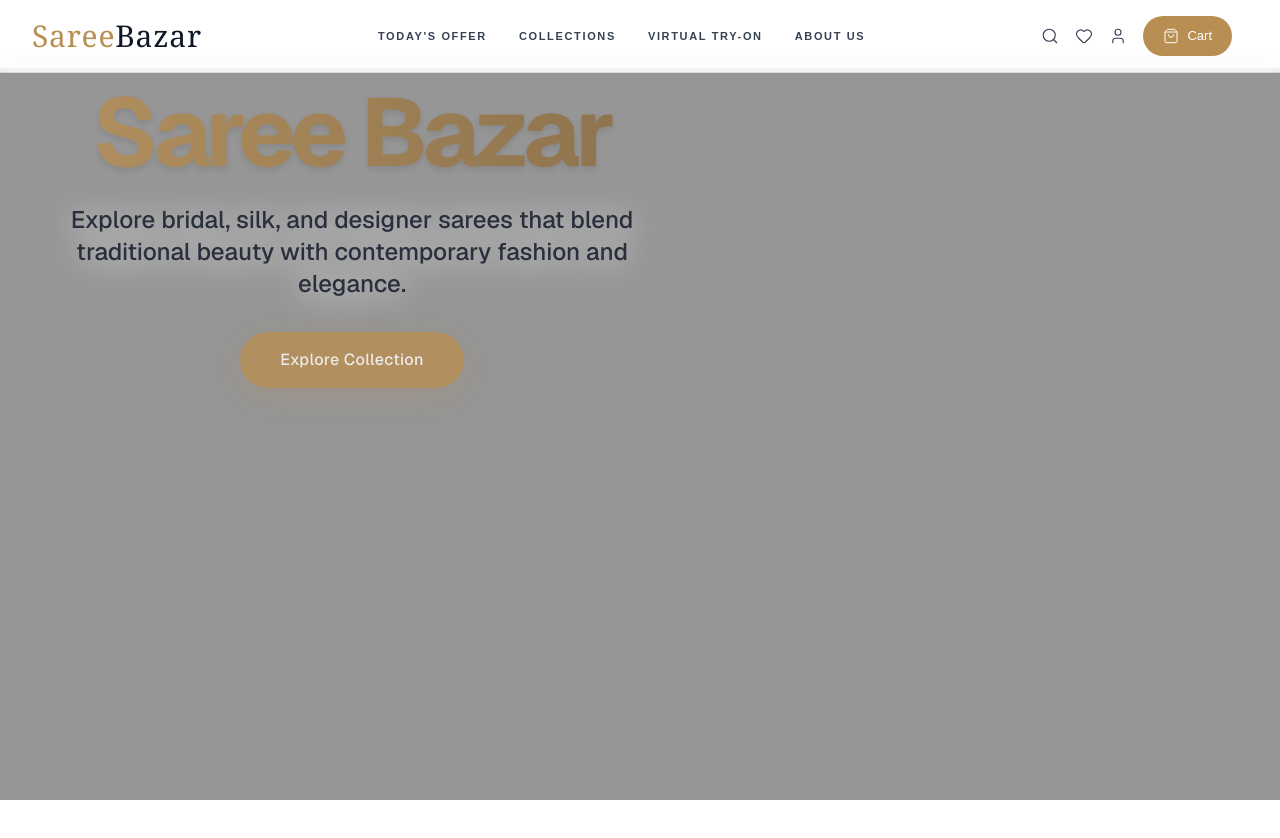
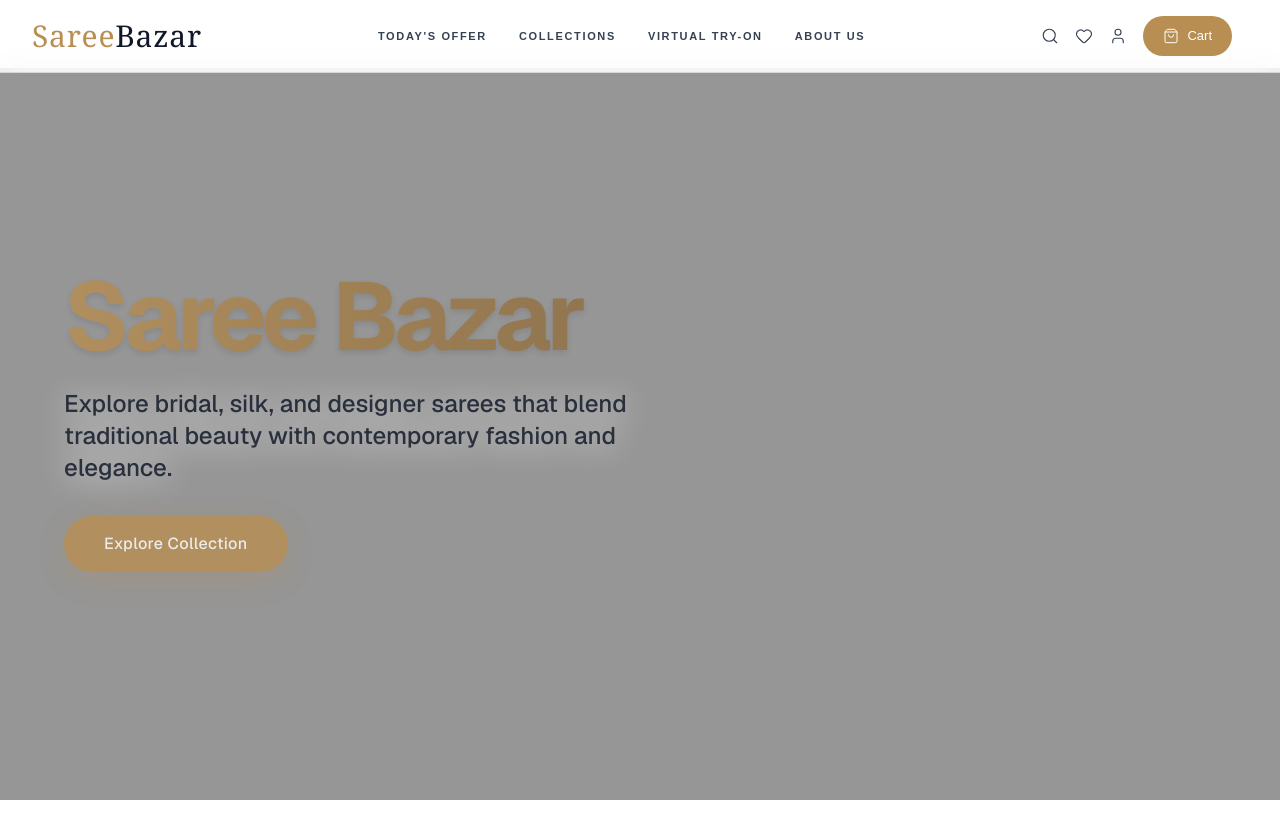
Before and after one commit to kaveenskn/SareeBazar, a Next.js app: page / in a window 1280 px wide. Shown: the top 838 px of the page. Built offline with nearby package versions, Linux system fonts and the light colour scheme.

Commit message:
alian hero

```diff
--- a/app/components/Hero.tsx
+++ b/app/components/Hero.tsx
@@ -3,8 +3,8 @@ import { Section } from "./Section";
 export function Hero() {
   return (
 
-    <Section align="left" heightClass="h-[160vh]" isFirst={true} topClass="top-4">
-      <div className="max-w-xl text-center ">
+    <Section align="left" heightClass="h-[160vh]" isFirst={true} topClass="top-[200px]">
+      <div className="max-w-xl text-left">
         <h1 className="text-6xl md:text-8xl font-bold tracking-tighter mb-6 bg-gradient-to-r from-[#B88E52] to-[#8C6B3D] bg-clip-text text-transparent drop-shadow-md">
           Saree Bazar
         </h1>
@@ -13,7 +13,7 @@ export function Hero() {
           Explore bridal, silk, and designer sarees that blend traditional beauty with contemporary fashion and elegance.
         </p>
 
-        <button className="mt-8 px-10 py-4 bg-[#B88E52] hover:bg-[#8C6B3D] text-white font-medium tracking-wide rounded-full transition-all duration-300 shadow-[0_8px_30px_rgb(184,142,82,0.3)] hover:shadow-[0_8px_30px_rgb(184,142,82,0.5)] transform hover:-translate-y-1 mx-auto block">
+        <button className="mt-8 px-10 py-4 bg-[#B88E52] hover:bg-[#8C6B3D] text-white font-medium tracking-wide rounded-full transition-all duration-300 shadow-[0_8px_30px_rgb(184,142,82,0.3)] hover:shadow-[0_8px_30px_rgb(184,142,82,0.5)] transform hover:-translate-y-1 block">
           Explore Collection
         </button>
       </div>
```
